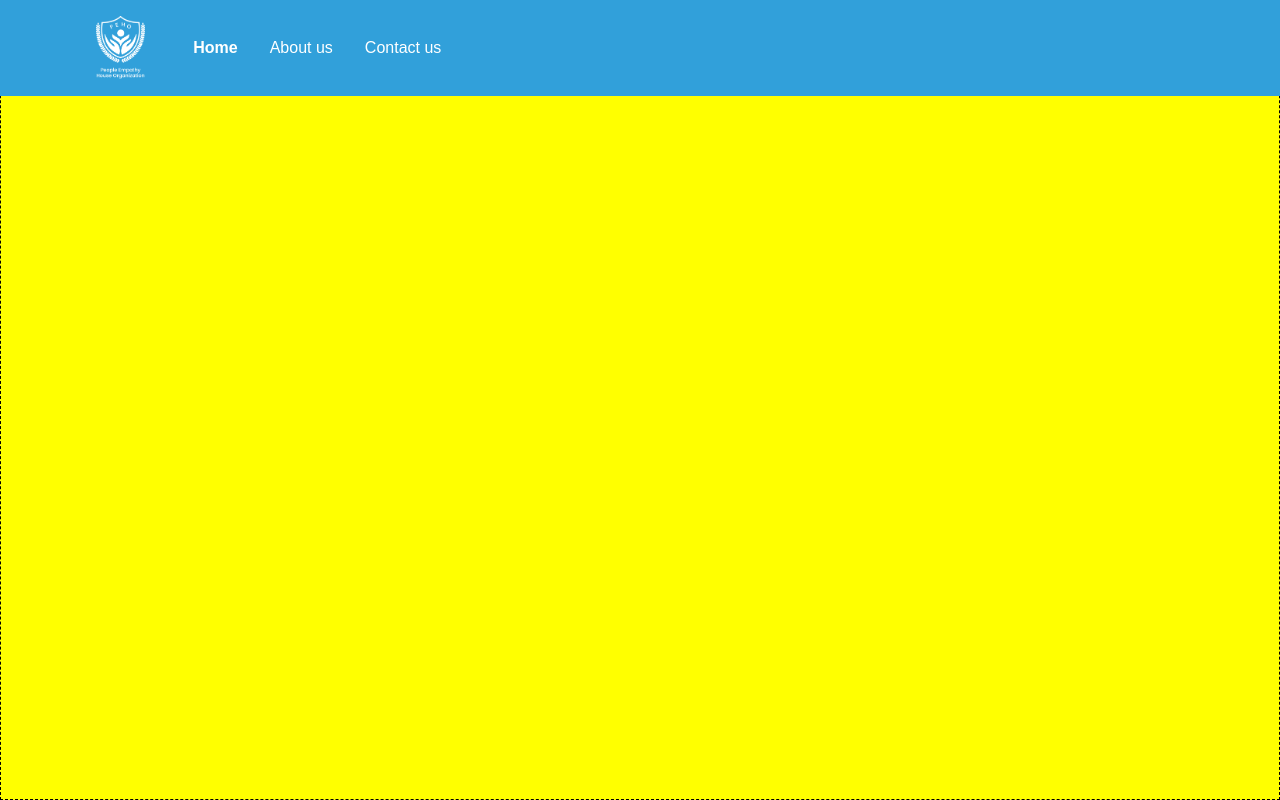
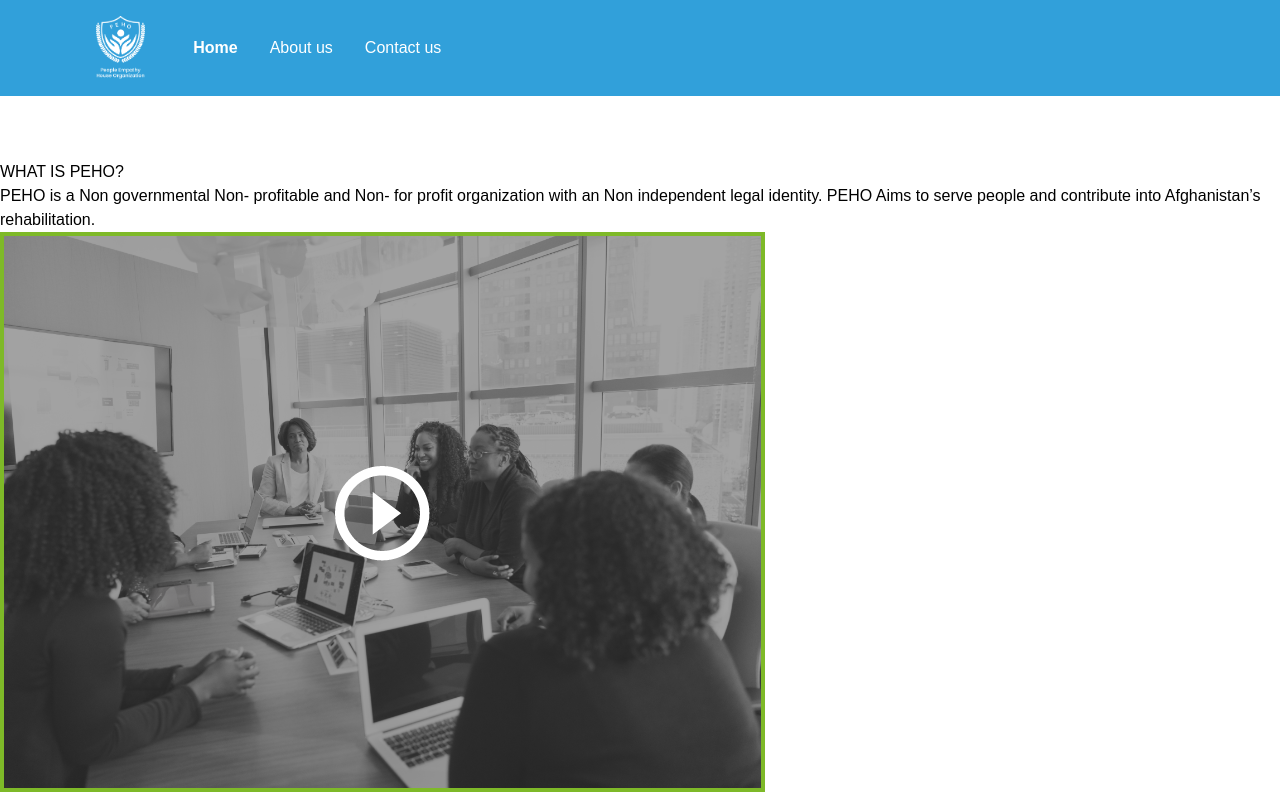
Before and after one commit to safi-n/peho-website, a React (Create React App) app: page / in a window 1280 px wide. Shown: the top 800 px of the page. Built offline with nearby package versions, Linux system fonts and the light colour scheme.

Commit message:
Home Page: Design start

```diff
--- a/src/Pages/HomePage.jsx
+++ b/src/Pages/HomePage.jsx
@@ -1,5 +1,15 @@
 import { Fragment } from "react";
 import "../Style/home.css";
+import VideoHero from "../assets/PNG/videoHero.png";
+import wwdPicture from "../assets/JPG/wwdPicture.png";
+import wwaVisionIcon from "../assets/PNG/wwa-vision.png";
+import wwaMissionIcon from "../assets/PNG/wwa-mission.png";
+import wwaGoalIcon from "../assets/PNG/wwa-goal.png";
+import ceoImage from "../assets/PNG/ceoImage.png";
+import wwoAfgMap from "../assets/PNG/wwoAfgMap.png";
+import ourPartnerIcon1 from "../assets/PNG/ourPartnerIcon1.png";
+import ourPartnerIcon2 from "../assets/PNG/ourPartnerIcon2.png";
+import ourPartnerIcon3 from "../assets/PNG/ourPartnerIcon3.png";
 
 const HomePage = () => {
   return (
@@ -16,10 +26,12 @@ const HomePage = () => {
           </div>
           <div className="hero-visual-box">
             <div className="hero-mockup">
-              {/* <img src={VideoHero} alt="Video Hero" /> */}
+              <img src={VideoHero} alt="Video Hero" />
             </div>
           </div>
-          <div className="hero-mobile-mockup"></div>
+          <div className="hero-mobile-mockup">
+
+          </div>
         </div>
       </div>
     </Fragment>
--- a/src/Style/home.css
+++ b/src/Style/home.css
@@ -1,6 +1,5 @@
 .homepage-container{
   height: 100vh;
   width: 100vw;
-  border: 1px dashed black;
-  background-color: yellow;
+  margin-top: 10em;
 }
```
